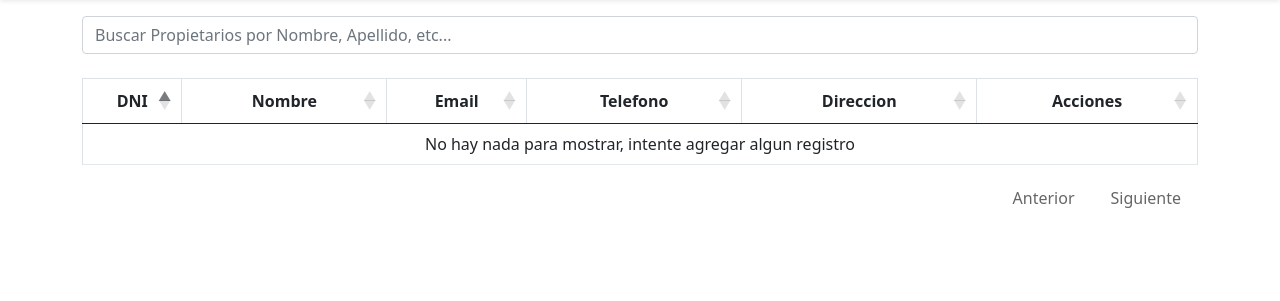
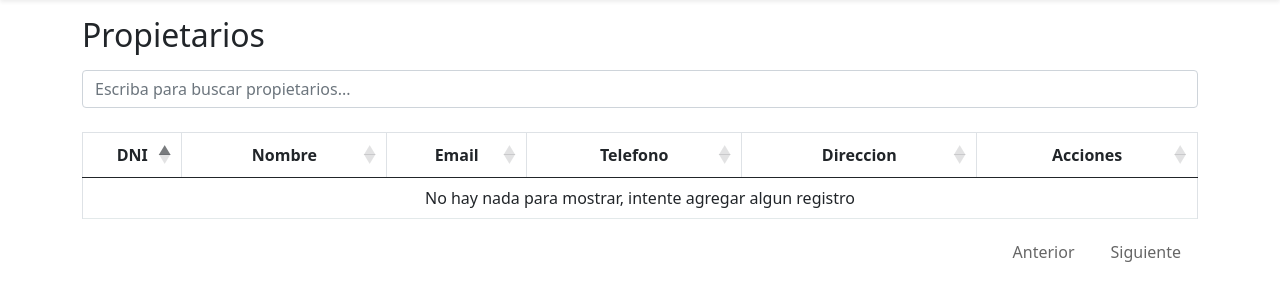
Before and after one commit to JoaquinLabarta/Proyecto_Perros, a PHP site: page /php/vistas/page_propietarios/index.php in a window 1280 px wide. Shown: the part 66-367 px from the top of the page. Run offline with PHP 8.4, Linux system fonts and the light colour scheme; the visitor is signed in with stand-in values (Sample User, id 1); data that the repository does not hold is empty; some libraries are stand-ins or nearby versions.

Commit message:
Mejore la pagina de propietarios

```diff
--- a/php/vistas/componentes/header.php
+++ b/php/vistas/componentes/header.php
@@ -59,7 +59,7 @@
             <?php endif; ?>
             <?php if ($_SESSION["Rol"] == 1) : ?>
                 <?php if ($carpeta_actual !== "page_principal") : ?>
-                    <a class='btn btn-white border' title="Usuarios" style='color: #649fa5' href="/proyecto-perros/php/vistas/page_principal">
+                    <a class='btn btn-white border' title="Perros" style='color: #649fa5' href="/proyecto-perros/php/vistas/page_principal">
                         <i class="fas fa-home"></i>
                     </a>
                 <?php endif; ?>
--- a/php/vistas/page_propietarios/index.php
+++ b/php/vistas/page_propietarios/index.php
@@ -104,10 +104,9 @@ $carpeta_actual = basename(getcwd());
 <body>
     <?php include_once "../componentes/header.php"; ?>
     <div class="container">
-        <div class="row mt-3">
-            <div class="col">
-                <input class="form-control" id="inputBuscarPropietarios" type="search" placeholder="Buscar Propietarios por Nombre, Apellido, etc...">
-            </div>
+        <h2 class="my-3">Propietarios</h2>
+        <div class="col mt-3">
+            <input class="form-control" id="inputBuscarPropietarios" type="search" placeholder="Escriba para buscar propietarios...">
         </div>
 
         <div class="row">
@@ -122,16 +121,19 @@ $carpeta_actual = basename(getcwd());
                         <th class="text-center">Acciones</th>
                     </thead>
                     <tbody>
-                        <?php
-                        include "../../conexion/get_propietarios.php";
-                        foreach ($propietarios as $propietario): ?>
+                        <?php include "../../conexion/get_propietarios.php"; ?>
+                        <?php foreach ($propietarios as $propietario): ?>
                             <tr>
                                 <td class="text-center align-middle"><?php echo $propietario["DNI"]; ?></td>
+
                                 <td class="text-center align-middle"><?php echo $propietario["Nombre"] .
                                     " " .
                                     $propietario["Apellido"]; ?></td>
+
                                 <td class="text-center align-middle"><?php echo $propietario["Email"]; ?></td>
+
                                 <td class="text-center align-middle"><?php echo $propietario["Telefono"]; ?></td>
+
                                 <td class="text-center align-middle"><?php echo $propietario["Direccion"]; ?></td>
                                 <?php if ($_SESSION["Rol"] == 1 || $_SESSION["Rol"] == 2): ?>
                                     <td class=" text-center align-middle">
@@ -140,7 +142,6 @@ $carpeta_actual = basename(getcwd());
                                         ); ?>)'>
                                             <i class="far fa-edit"></i>
                                         </button>
-                                    <?php endif; ?>
                                         <?php if ($_SESSION["Rol"] == 1): ?>
                                             <button class="btn border" style="color:red" data-bs-toggle="tooltip" data-bs-placement="top" title="Borrar" onclick="eliminarPropietario(<?php echo $propietario[
                                                 "PropietarioId"
@@ -148,9 +149,10 @@ $carpeta_actual = basename(getcwd());
                                                 <i class="far fa-trash-alt"></i>
                                             </button>
                                         <?php endif; ?>
+                                    </td>
+                                <?php endif; ?>
                             </tr>
-                        <?php endforeach;
-                        ?>
+                        <?php endforeach; ?>
                     </tbody>
                 </table>
             </div>
```
Lines whose indentation alone changed are shown as unchanged.
